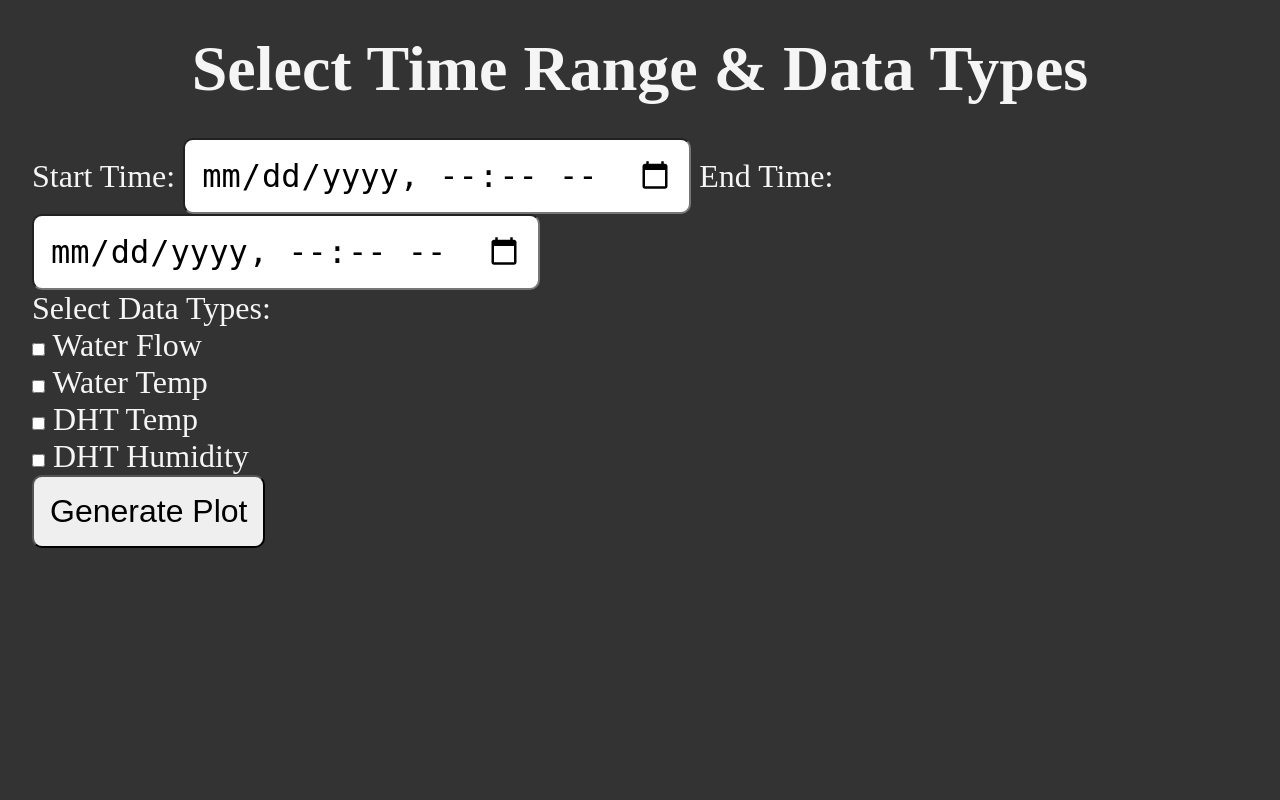
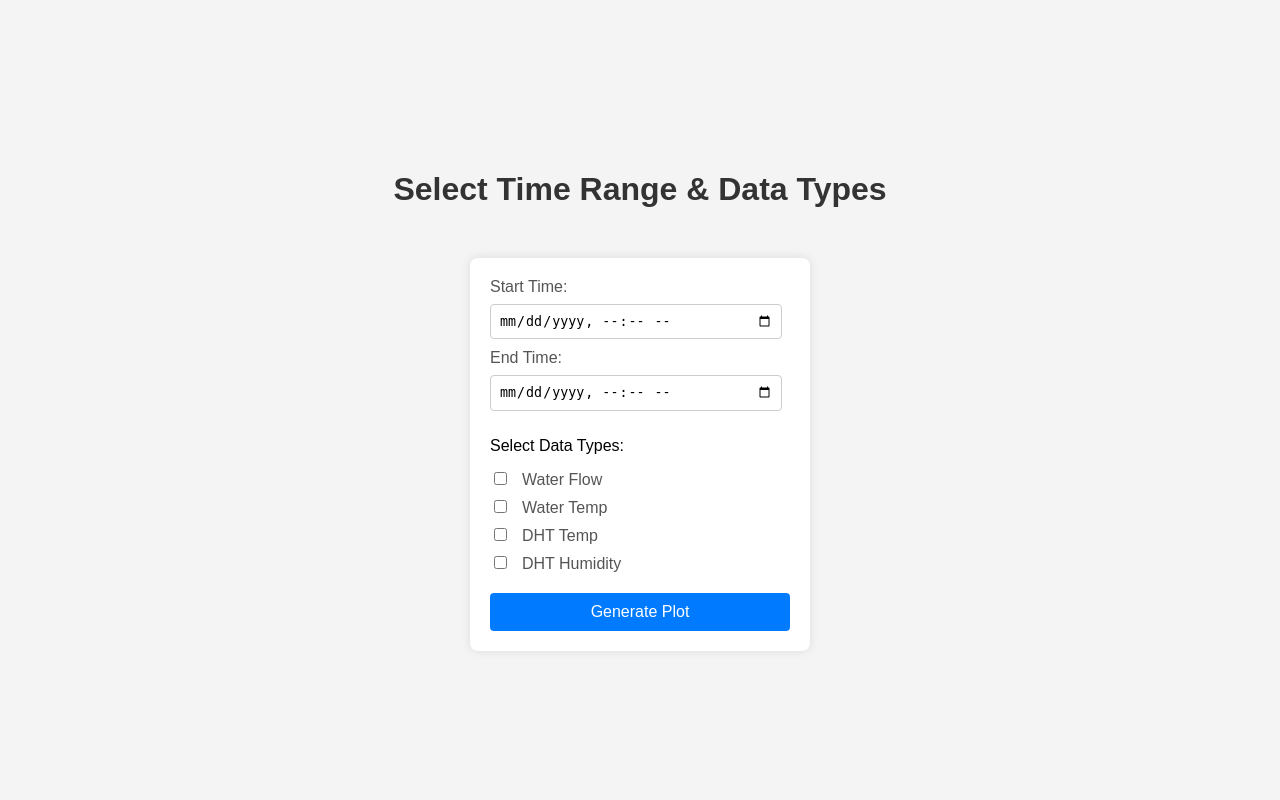
Before and after one commit to BenVengerik/Flask_project, a Flask app: page / in a window 1280 px wide. Run offline with Flask 3, Linux system fonts and the light colour scheme.

Commit message:
UI - css overhaul, support for checkboxes, cleaner, modern design

```diff
--- a/static/styles/style.css
+++ b/static/styles/style.css
@@ -1,23 +1,72 @@
-* {
+body {
+    font-family: Arial, sans-serif;
+    background-color: #f4f4f4;
     margin: 0;
     padding: 0;
-    box-sizing: border-box;
+    display: flex;
+    flex-direction: column;
+    justify-content: center;
+    align-items: center;
+    height: 100vh;
 }
 
-body {
-    padding: 2rem;
-    background-color: #333;
-    color: whitesmoke;
-    min-height: 100vh;
-    display: flex;
-    flex-direction: column;
-    align-items: center;
-    gap: 2rem;
-    font-size: 2rem;
+form {
+    background: #fff;
+    padding: 20px;
+    border-radius: 8px;
+    box-shadow: 0 0 10px rgba(0, 0, 0, 0.1);
+    width: 300px;
 }
 
-input, button {
-    font-size: 2rem;
-    padding: 1rem;
-    border-radius: 10px;
+h1 {
+    text-align: center;
+    color: #333;
+    margin-bottom: 50px;
 }
+
+label {
+    display: block;
+    margin-bottom: 8px;
+    color: #555;
+}
+
+input[type="datetime-local"] {
+    width: calc(100% - 8px); /* Adjust width to account for padding */
+    padding: 8px;
+    margin-bottom: 10px;
+    border: 1px solid #ccc;
+    border-radius: 4px;
+    box-sizing: border-box; /* Ensure padding is included in the width */
+}
+
+.checkbox-group {
+    display: flex;
+    align-items: center;
+    margin-bottom: 10px;
+}
+
+.checkbox-group input[type="checkbox"] {
+    margin-right: 10px;
+    margin-top: 0; /* Align checkbox with label */
+}
+
+.checkbox-group label {
+    margin: 0; /* Remove default margin */
+    margin-left: 5px; /* Add some space between the checkbox and the label */
+}
+
+button {
+    width: 100%;
+    padding: 10px;
+    background-color: #007BFF;
+    border: none;
+    border-radius: 4px;
+    color: white;
+    font-size: 16px;
+    cursor: pointer;
+    margin-top: 10px; /* Add some space above the button */
+}
+
+button:hover {
+    background-color: #0056b3;
+}
--- a/templates/index.html
+++ b/templates/index.html
@@ -19,10 +19,22 @@
         <input type="datetime-local" name="end_time" required>
 
         <p>Select Data Types:</p>
-        <input type="checkbox" name="data_types" value="flow"> Water Flow <br>
-        <input type="checkbox" name="data_types" value="Water_temp"> Water Temp <br>
-        <input type="checkbox" name="data_types" value="DHT_temp"> DHT Temp <br>
-        <input type="checkbox" name="data_types" value="DHT_hum"> DHT Humidity <br>
+        <div class="checkbox-group">
+            <input type="checkbox" name="data_types" value="flow">
+            <label>Water Flow</label>
+        </div>
+        <div class="checkbox-group">
+            <input type="checkbox" name="data_types" value="Water_temp">
+            <label>Water Temp</label>
+        </div>
+        <div class="checkbox-group">
+            <input type="checkbox" name="data_types" value="DHT_temp">
+            <label>DHT Temp</label>
+        </div>
+        <div class="checkbox-group">
+            <input type="checkbox" name="data_types" value="DHT_hum">
+            <label>DHT Humidity</label>
+        </div>
 
         <button type="submit">Generate Plot</button>
     </form>
```
